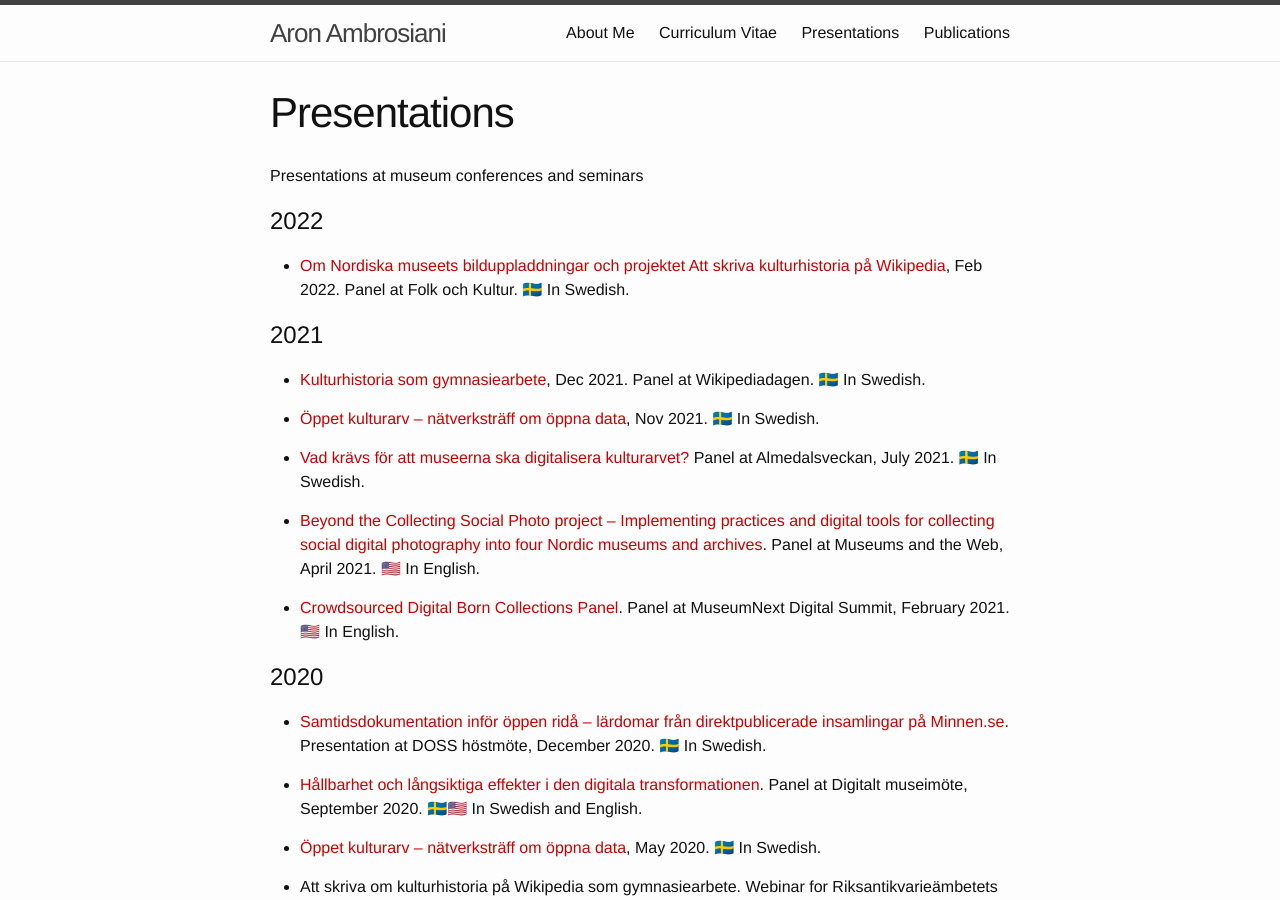
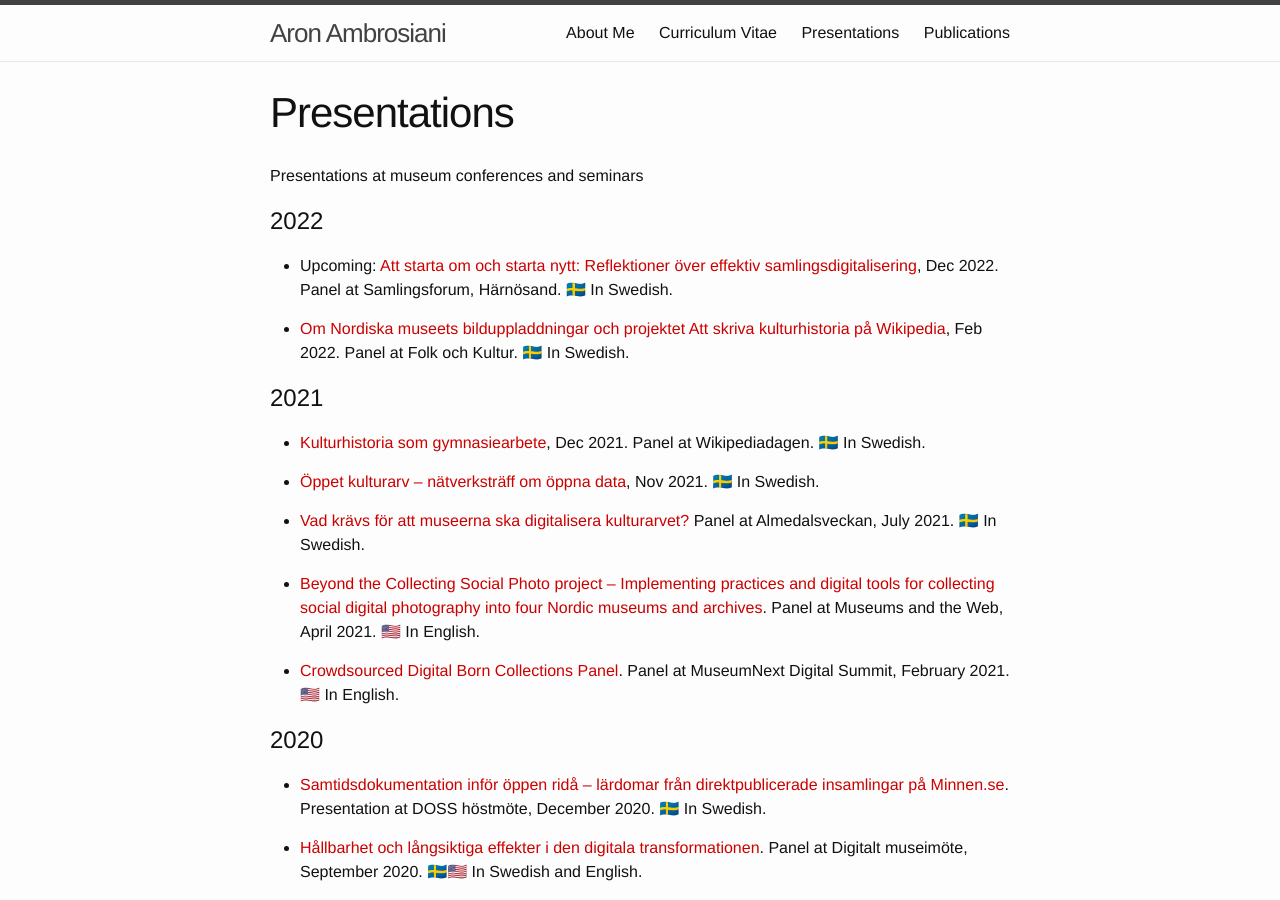
Before and after one commit to Ambrosiani/blogtest, a Jekyll site: the page built from presentations.md, in a window 1280 px wide and 900 px high. Built offline with Jekyll 4.4.1, drawn with Linux system fonts in a browser that asks for light colours.

Commit message:
Update presentations.md

```diff
--- a/presentations.md
+++ b/presentations.md
@@ -7,6 +7,8 @@ permalink: /presentations/
 Presentations at museum conferences and seminars
 
 # 2022
+
+* Upcoming: [Att starta om och starta nytt: Reflektioner över effektiv samlingsdigitalisering](https://www.raa.se/evenemang-och-upplevelser/vara-andra-seminarier-och-konferenser/samlingsforum/samlingsforum-2022/), Dec 2022. Panel at Samlingsforum, Härnösand. 🇸🇪 In Swedish.
 
 * [Om Nordiska museets bilduppladdningar och projektet Att skriva kulturhistoria på Wikipedia](https://folkochkultur.hypersay.events), Feb 2022. Panel at Folk och Kultur. 🇸🇪 In Swedish.
 
```
